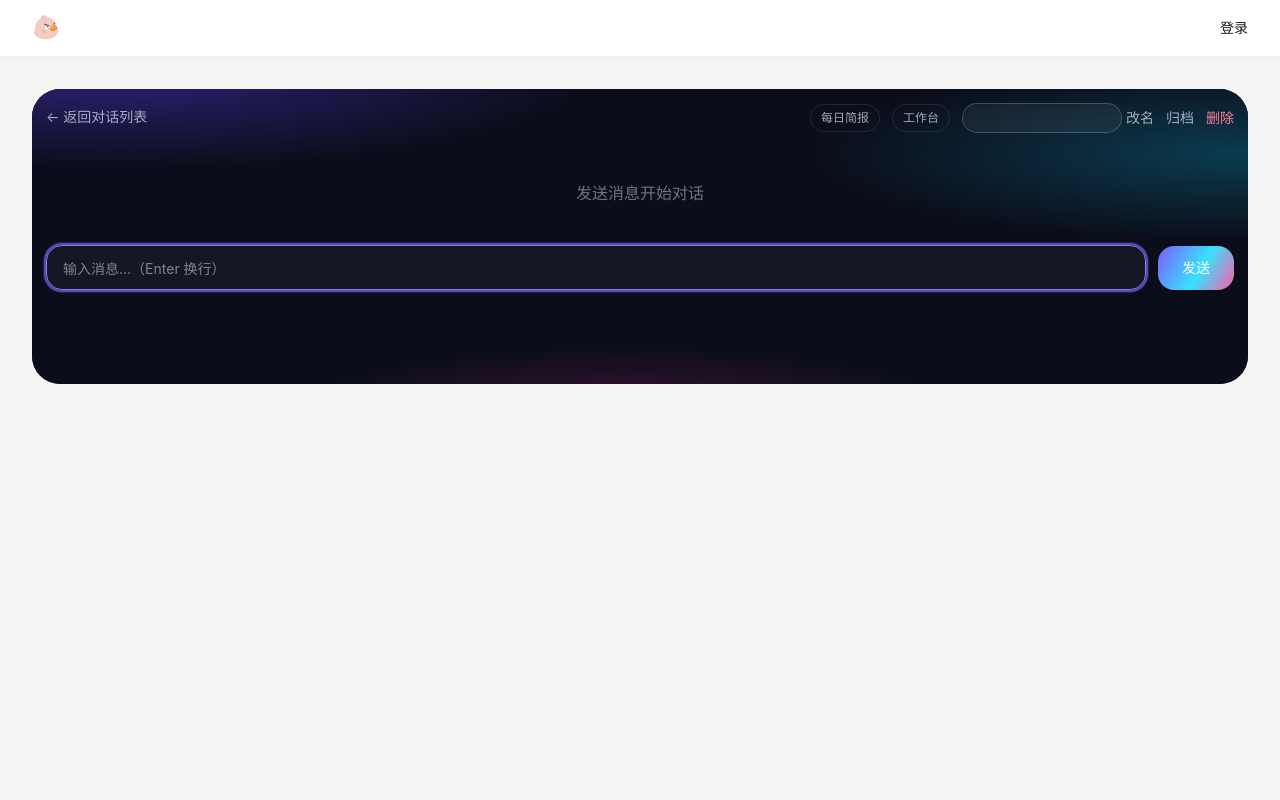
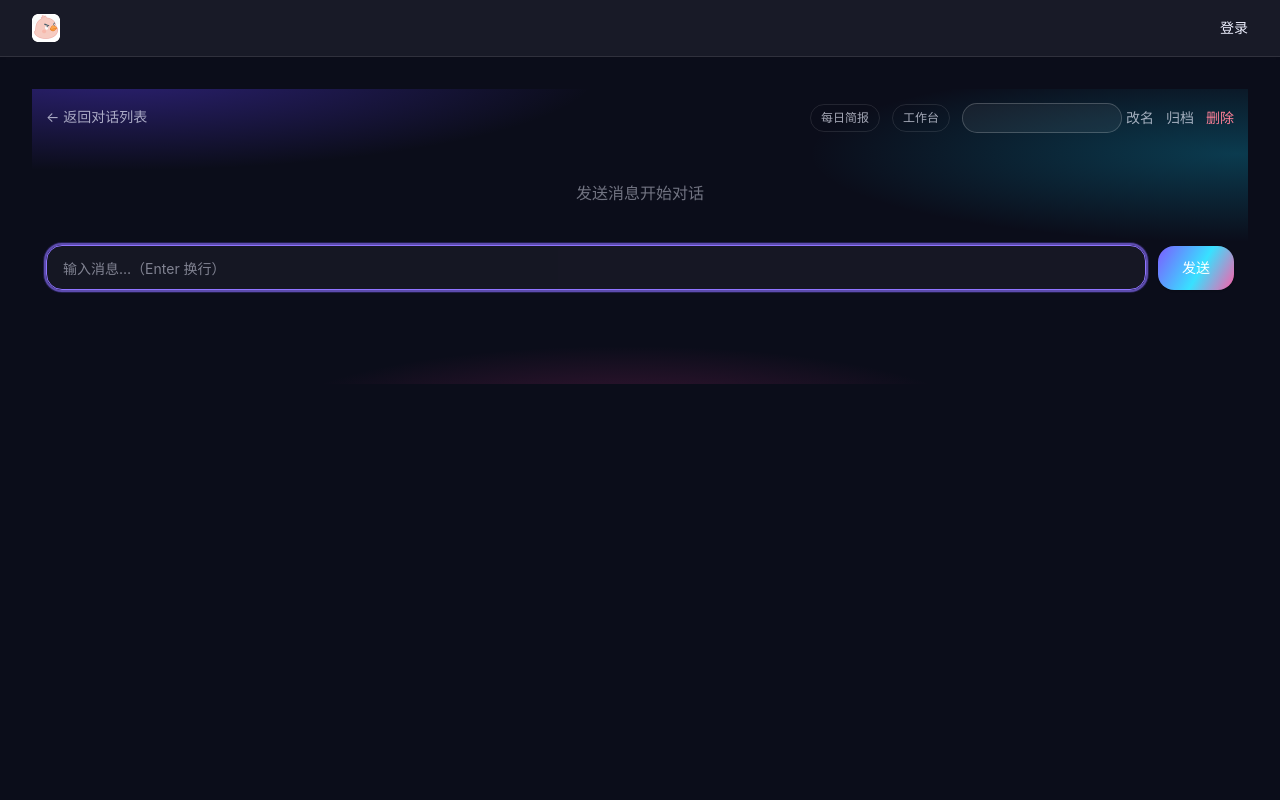
Before and after one commit to ravencyl/personal-assistant, a Django app: template templates/chat/conversation_detail.html in a window 1280 px wide. Run offline with Django 3.2, Linux system fonts and the light colour scheme; the template is opened without the code that fills it, so the values that code supplies are empty.

Commit message:
fix(chat): Aurora 沉浸式化——body 级令牌翻转让页头/底栏/背景进深色（demo1 对齐）
- base.html 加 body_class / meta_theme 覆写钩子
- 两个聊天模板 body 挂 chat-aurora，PWA theme-color 同步 #0b0d1a
- custom.css 新增 body.chat-aurora 段：整页令牌深色 + 壳圆角归零 +
  导航激活胶囊/移动端玻璃底栏激活位的反转陷阱修复（深字浅底）
- ChatWideLayoutTest 增加沉浸式静态锁

```diff
--- a/static/css/custom.css
+++ b/static/css/custom.css
@@ -1428,3 +1428,40 @@ details[data-mobile-collapse][open] summary span[aria-hidden] {
 /* 深底滚动条 */
 .aurora ::-webkit-scrollbar-thumb { background: rgba(255, 255, 255, 0.16); }
 .aurora ::-webkit-scrollbar-thumb:hover { background: rgba(255, 255, 255, 0.28); }
+
+/* ---- 沉浸式（demo1 是整页深色，不是浅页上嵌一块深卡——2026-10-22 用户反馈
+   「套用错了」后补）：聊天两页 body 挂 chat-aurora，令牌在 body 级翻转，
+   页头导航/底部 Tab/页面背景随既有 var(--*) 类一并进深色。
+   ⚠️ 两处「反色胶囊」要跟着修：nav-link-active 与底栏激活 Tab 都是
+   bg=var(--text) + color:#fff，--text 翻成浅色后白字不可见，改深底字。 */
+body.chat-aurora {
+    background: #0b0d1a;
+    --bg: rgba(255, 255, 255, 0.045);
+    --bg-card: rgba(255, 255, 255, 0.055);
+    --text: #eef0ff;
+    --text-secondary: rgba(238, 240, 255, 0.68);
+    --text-muted: rgba(238, 240, 255, 0.45);
+    --border: rgba(255, 255, 255, 0.10);
+    --border-strong: rgba(255, 255, 255, 0.20);
+    --accent: #8f74ff;
+    --accent-hover: #a48fff;
+    --accent-text: #b3a1ff;
+    --accent-light: rgba(124, 92, 255, 0.16);
+}
+
+/* 页面级 aurora 壳铺满：不再是圆角浮卡 */
+body.chat-aurora .aurora--shell,
+body.chat-aurora .aurora--page { border-radius: 0; }
+
+/* 顶栏激活页签（桌面端）：浅底胶囊上改深字 */
+body.chat-aurora .nav-link-active { color: #0b0d1a; }
+
+/* 移动端底部 Tab 栏：深色玻璃（浅色毛玻璃压深底会发灰发脏） */
+body.chat-aurora .glass-tab-bar {
+    background: rgba(22, 24, 40, 0.55);
+    border-color: rgba(255, 255, 255, 0.14);
+    box-shadow: 0 -1px 16px rgba(0, 0, 0, 0.40), 0 6px 24px rgba(0, 0, 0, 0.35),
+                inset 0 0.5px 0 rgba(255, 255, 255, 0.12);
+}
+/* 底栏激活 Tab：同 nav-link-active 的反色修正 */
+body.chat-aurora .glass-tab-bar .bg-\[var\(--text\)\] { color: #0b0d1a; }
--- a/templates/base.html
+++ b/templates/base.html
@@ -64,13 +64,14 @@
     <link rel="icon" type="image/png" sizes="48x48" href="{% static 'icons/favicon-48.png' %}">
     {# iOS 加到主屏只认这个文件名，且必须方角铺满（系统会再罩一层 mask） #}
     <link rel="apple-touch-icon" href="{% static 'icons/apple-touch-icon.png' %}">
-    <meta name="theme-color" content="#f4f4f2">
+    {# theme-color 可被页面覆写（聊天页 Aurora 深色用 #0b0d1a，PWA 状态栏同色） #}
+    {% block meta_theme %}<meta name="theme-color" content="#f4f4f2">{% endblock %}
     <meta name="apple-mobile-web-app-capable" content="yes">
     <meta name="apple-mobile-web-app-status-bar-style" content="black">
     <meta name="apple-mobile-web-app-title" content="{{ SITE_NAME }}">
     {% block extra_head %}{% endblock %}
 </head>
-<body class="h-full antialiased">
+<body class="h-full antialiased {% block body_class %}{% endblock %}">
     <!-- 离线状态提示条 -->
     <div id="offline-banner" class="hidden fixed top-0 left-0 right-0 z-50 bg-amber-500 text-white text-center text-xs py-1 px-4">
         当前处于离线模式，部分功能不可用
--- a/templates/chat/conversation_detail.html
+++ b/templates/chat/conversation_detail.html
@@ -1,6 +1,10 @@
 {% extends "base.html" %}
 
 {% block title %}{{ conversation.title }} · {{ SITE_NAME }}{% endblock %}
+
+{# Aurora 沉浸式：body 挂 chat-aurora 后整页（页头/底栏/背景）随令牌进深色（demo1 定稿） #}
+{% block body_class %}chat-aurora{% endblock %}
+{% block meta_theme %}<meta name="theme-color" content="#0b0d1a">{% endblock %}
 
 {% block content %}
 {# Aurora 深色主题壳（custom.css 末尾 .aurora 段），与分栏页/问AI抽屉同一份令牌覆盖 #}
--- a/templates/chat/conversation_list.html
+++ b/templates/chat/conversation_list.html
@@ -4,7 +4,11 @@
 {% block title %}AI 对话 · {{ SITE_NAME }}{% endblock %}
 
 {# 对话是默认界面，把屏幕还给消息流：加宽容器、压小留白（base.html main 的 main_class 钩子） #}
-{% block main_class %}mx-auto max-w-[1700px] px-2 sm:px-4 lg:px-6 pt-[calc(env(safe-area-inset-top,0px)+0.75rem)] pb-28 sm:py-4 md:pb-4{% endblock %}
+{% block main_class %}mx-auto max-w-[1700px] px-0 pt-[calc(env(safe-area-inset-top,0px)+0.75rem)] pb-28 sm:py-4 md:pb-4{% endblock %}
+
+{# Aurora 沉浸式：body 挂 chat-aurora 后整页（页头/底栏/背景）随令牌进深色（demo1 定稿） #}
+{% block body_class %}chat-aurora{% endblock %}
+{% block meta_theme %}<meta name="theme-color" content="#0b0d1a">{% endblock %}
 
 {% block content %}
 {# Aurora 深色主题壳（custom.css 末尾 .aurora 段）：包在外层而非挂 #chat-layout 的 class —— class="chat-layout" 被测试逐字断言 #}
```
Also changed, not shown: chat/tests.py (+14 -0 lines), static/css/tailwind.css.
